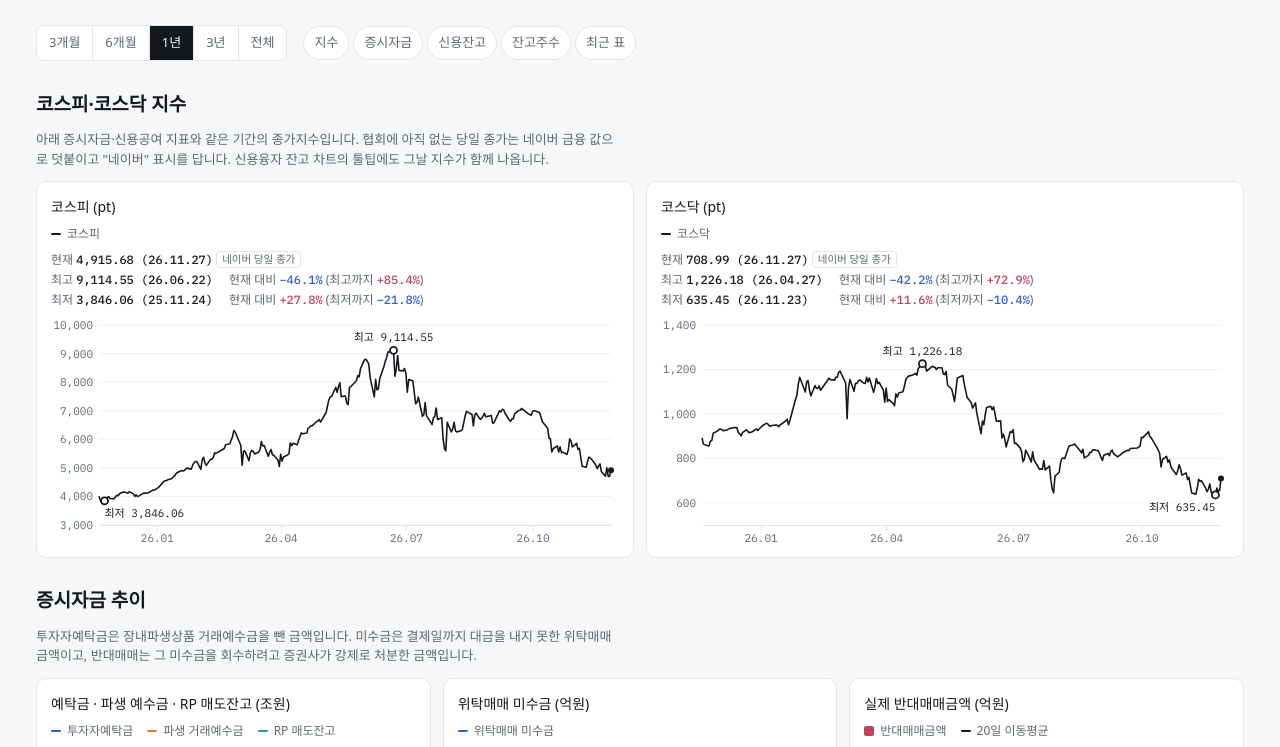
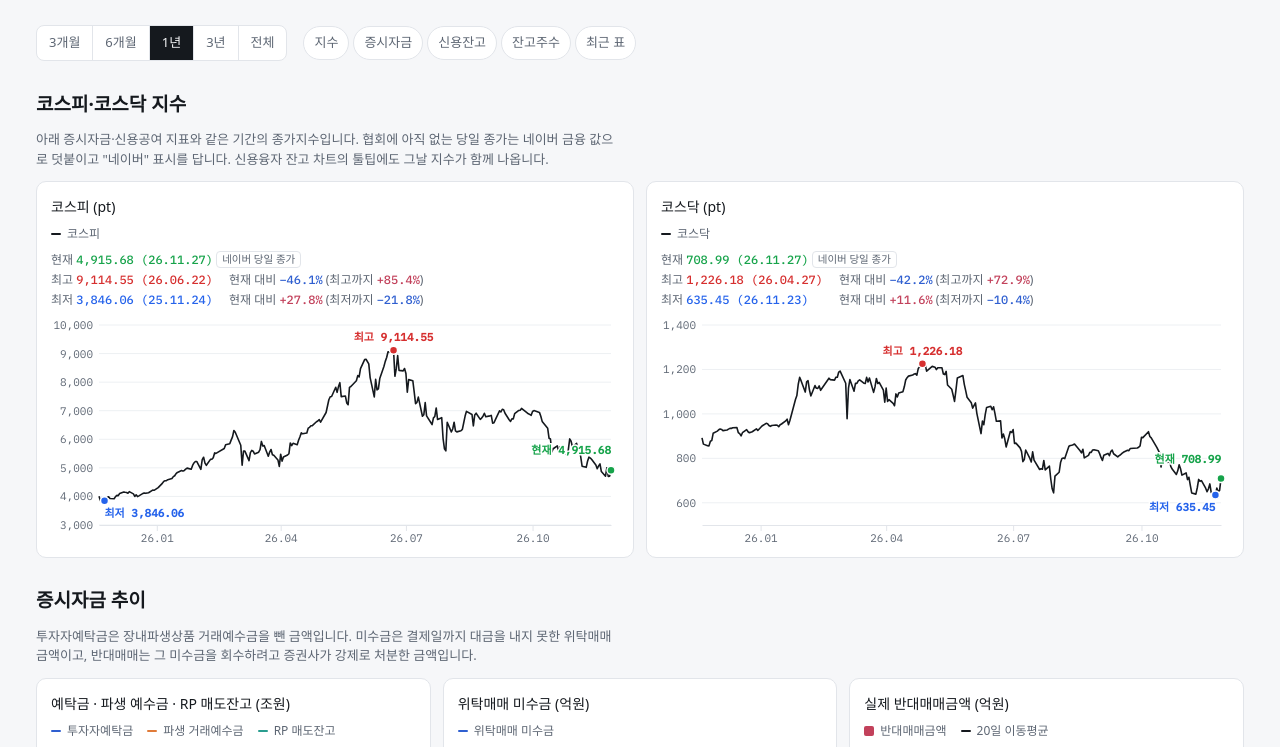
Before and after one commit to mungmoong1004/kofia-market-funds, a plain HTML site: page docs/index.html in a window 1280 px wide. Shown: the part 538-1285 px from the top of the page. Drawn offline with nearby package versions, Linux system fonts and the light colour scheme; a web font is replaced by a local one.

Commit message:
지수 차트: 최고 빨강·최저 파랑·현재 녹색 점과 숫자로 표시
Co-Authored-By: Claude Opus 5.5 <noreply@anthropic.com>

```diff
--- a/docs/index.html
+++ b/docs/index.html
@@ -25,7 +25,7 @@
 :root {
   --bg: #f6f7f9; --panel: #ffffff; --fg: #15191e; --muted: #5d6673; --line: #e2e5ea; --grid: #edf0f3;
   --c0: #2f5fd0; --c1: #e07b39; --c2: #2a9d8f; --c3: #c2415b; --c4: #15191e;
-  --up: #c2415b; --down: #2f5fd0; --warn-bg: #fff4e5; --warn-fg: #8a4b00; --warn-line: #f0c48a;
+  --up: #c2415b; --down: #2f5fd0; --hi: #d62f2f; --lo: #2563eb; --now: #16a34a; --warn-bg: #fff4e5; --warn-fg: #8a4b00; --warn-line: #f0c48a;
   --font: "IBM Plex Sans KR", "Apple SD Gothic Neo", "Malgun Gothic", system-ui, sans-serif;
   --mono: "IBM Plex Mono", ui-monospace, "SF Mono", Menlo, monospace;
   --r: 10px;
@@ -34,14 +34,14 @@
 @media (prefers-color-scheme: dark) {
   :root:not([data-theme="light"]) {
     --bg: #101418; --panel: #171c22; --fg: #e8ebef; --muted: #98a2ae; --line: #2a313a; --grid: #222930;
-    --c0: #6f98ff; --c1: #f0a066; --c2: #4fc4b4; --c3: #ef7a92; --c4: #e8ebef; --up: #ef7a92; --down: #6f98ff;
+    --c0: #6f98ff; --c1: #f0a066; --c2: #4fc4b4; --c3: #ef7a92; --c4: #e8ebef; --up: #ef7a92; --down: #6f98ff; --hi: #ff6b6b; --lo: #6f98ff; --now: #4ade80;
     --warn-bg: #2b2212; --warn-fg: #f3c27a; --warn-line: #5c4520;
     color-scheme: dark;
   }
 }
 :root[data-theme="dark"] {
   --bg: #101418; --panel: #171c22; --fg: #e8ebef; --muted: #98a2ae; --line: #2a313a; --grid: #222930;
-  --c0: #6f98ff; --c1: #f0a066; --c2: #4fc4b4; --c3: #ef7a92; --c4: #e8ebef; --up: #ef7a92; --down: #6f98ff;
+  --c0: #6f98ff; --c1: #f0a066; --c2: #4fc4b4; --c3: #ef7a92; --c4: #e8ebef; --up: #ef7a92; --down: #6f98ff; --hi: #ff6b6b; --lo: #6f98ff; --now: #4ade80;
   --warn-bg: #2b2212; --warn-fg: #f3c27a; --warn-line: #5c4520;
   color-scheme: dark;
 }
@@ -91,6 +91,7 @@ body::before { content: ""; position: fixed; inset: 0 0 auto; height: env(safe-a
 .nv-line { margin-top: 2px; }
 .ext b { font-family: var(--mono); font-weight: 500; color: var(--fg); }
 .ext b.up { color: var(--up); } .ext b.down { color: var(--down); }
+.ext b.hi { color: var(--hi); } .ext b.lo { color: var(--lo); } .ext b.now { color: var(--now); }
 .ext-label { font-size: 11px; font-family: var(--mono); fill: var(--fg); paint-order: stroke; stroke: var(--panel); stroke-width: 3px; }
 @media (max-width: 640px) {
   .bar { flex-wrap: nowrap; gap: 8px; }
@@ -357,11 +358,12 @@ details ul { margin: 8px 0 0; padding-left: 1.2em; font-size: 13px; color: var(-
       if (pts.length) {
         const hi = d3.greatest(pts, (d) => d[k]), lo = d3.least(pts, (d) => d[k]), cur = pts[pts.length - 1];
         const md = d3.utcFormat('%y.%m.%d');
-        [[hi, '최고', -9], [lo, '최저', 16]].forEach(([d, label, dy]) => {
+        const curDy = cur === hi ? -22 : cur === lo ? 29 : (y(cur[k]) < ih / 2 ? 22 : -16);
+        [[hi, '최고', -9, 'var(--hi)'], [lo, '최저', 16, 'var(--lo)'], [cur, '현재', curDy, 'var(--now)']].forEach(([d, label, dy, col]) => {
           const px = x(d.date), py = y(d[k]);
-          g.append('circle').attr('cx', px).attr('cy', py).attr('r', 3.5)
-            .style('fill', 'var(--panel)').style('stroke', colors[0]).style('stroke-width', 1.8);
-          g.append('text').attr('class', 'ext-label').attr('x', px).attr('y', py + dy)
+          g.append('circle').attr('cx', px).attr('cy', py).attr('r', 4)
+            .style('fill', col).style('stroke', 'var(--panel)').style('stroke-width', 1.5);
+          g.append('text').attr('class', 'ext-label').style('fill', col).style('font-weight', 600).attr('x', px).attr('y', py + dy)
             .attr('text-anchor', px > iw * 0.75 ? 'end' : px < iw * 0.25 ? 'start' : 'middle')
             .text(label + ' ' + cfg.fmt(d[k]));
         });
@@ -380,13 +382,13 @@ details ul { margin: 8px 0 0; padding-left: 1.2em; font-size: 13px; color: var(-
             s.append(b); return s;
           };
           const pf = (v) => (v > 0 ? '+' : v < 0 ? '−' : '±') + Math.abs(v).toFixed(1) + '%';
-          const now = item('현재', cfg.fmt(cur[k]) + ' (' + md(cur.date) + ')'); now.className = 'ext-now';
+          const now = item('현재', cfg.fmt(cur[k]) + ' (' + md(cur.date) + ')', 'now'); now.className = 'ext-now';
           if (cur.r.src === 'naver') { const t = document.createElement('span'); t.className = 'src-tag'; t.textContent = '네이버 당일 종가'; now.append(' ', t); }
           box.replaceChildren(
             now,
-            item('최고', cfg.fmt(hi[k]) + ' (' + md(hi.date) + ')'),
+            item('최고', cfg.fmt(hi[k]) + ' (' + md(hi.date) + ')', 'hi'),
             withTo(item('현재 대비', pf(fromHi), fromHi < 0 ? 'down' : fromHi > 0 ? 'up' : ''), '최고까지', toHi),
-            item('최저', cfg.fmt(lo[k]) + ' (' + md(lo.date) + ')'),
+            item('최저', cfg.fmt(lo[k]) + ' (' + md(lo.date) + ')', 'lo'),
             withTo(item('현재 대비', pf(fromLo), fromLo > 0 ? 'up' : fromLo < 0 ? 'down' : ''), '최저까지', toLo)
           );
         }
```
